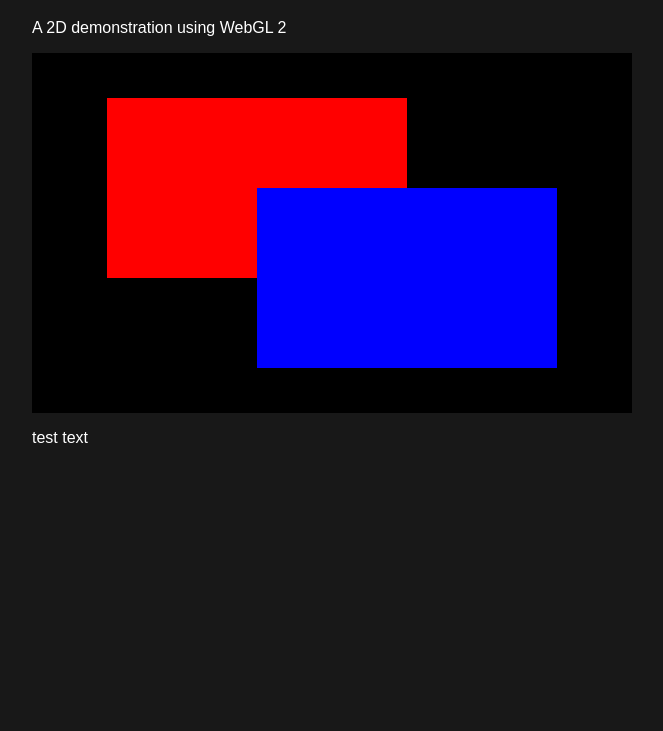
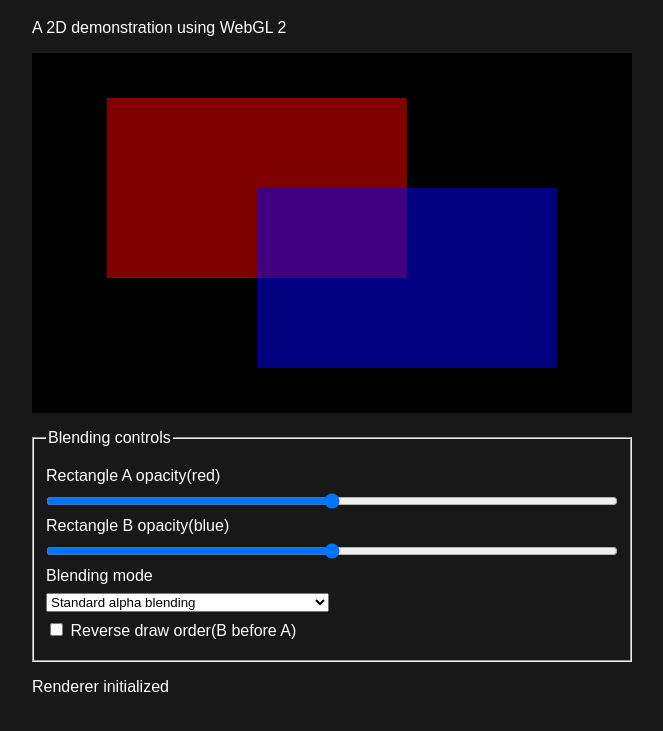
Before and after one commit to nmiysfs/alpha-blending, a plain HTML site: page index.html in a window 1280 px wide. Shown: the part 109-840 px from the top of the page, without its empty margins (308-971 px from the left). Before the commit the page ends 800 px from the top, so only its background shows below. Drawn offline with Linux system fonts and the light colour scheme.

Commit message:
blending
- extended the RGB uniform to straight-alpha RGBA
- added independent opacity sliders and draw-order controls
- Configured 3 rendering modes using GPU blending states
- Reused existing geometry, VAO, VBO, and shader program
- Extracted rectangle drawing to prevent repeated draw logic
- Used input-driven renering
- Disabled controls untilinitialization completes

```diff
--- a/index.html
+++ b/index.html
@@ -27,6 +27,29 @@ brief   defines the application interface and WebGL drawing interface
             Your browser does not support canvas
         </canvas>
 
+        <!--controls remain disabled until the renderer is initialized-->
+        <fieldset id="controls" disabled>
+            <legend>Blending controls</legend>
+
+            <label for="opacityA">Rectangle A opacity(red)</label>
+            <input id="opacityA" type="range" min="0" max="1" step="0.01" value="0.5">
+
+            <label for="opacityB">Rectangle B opacity(blue)</label>
+            <input id="opacityB" type="range" min="0" max="1" step="0.01" value="0.5">
+
+            <label for="blendMode">Blending mode</label>
+            <select id="blendMode">
+                <option value="alpha">Standard alpha blending</option>
+                <option value="additive">Additive blending</option>
+                <option value="disabled">Blending disabled(Opacity change disabled)</option>
+            </select>
+
+            <label>
+                <input id="reverseOrder" type="checkbox">
+                Reverse draw order(B before A)
+            </label>
+        </fieldset>
+
         <!--displays renderer initializaton and error messages-->
         <p id="status" role="status">Initializing renderer...</p>
     </main>
--- a/main.js
+++ b/main.js
@@ -1,10 +1,15 @@
 /**
 File    main.js
-brief   initializes WebGL2 and draws 2 overlapping opaque rectangles
+brief   rennders 2 overlapping rectangles with configurable blending
 */
 
 const canvas = document.getElementById("glCanvas");
 const statusText = document.getElementById("status");
+const controls = document.getElementById("controls");
+const opacityA = document.getElementById("opacityA");
+const opacityB = document.getElementById("opacityB");
+const blendMode = document.getElementById("blendMode");
+const reverseOrder = document.getElementById("reverseOrder");
 
 let gl;
 let program;
@@ -121,24 +126,66 @@ function initGeometry() {
 }
 
 /**
+configureBlending
+sets the blending state and factors for the selected mode
+ */
+function configureBlending(){
+    if(blendMode.value === "disabled"){
+        gl.disable(gl.BLEND);
+        return;
+    }
+
+    gl.enable(gl.BLEND);
+    gl.blendEquation(gl.FUNC_ADD);
+
+    //both enabled modes use source alpha but differ in destination weighting
+    if(blendMode.value === "additive"){
+        gl.blendFunc(gl.SRC_ALPHA, gl.ONE);
+    } else{
+        gl.blendFunc(gl.SRC_ALPHA, gl.ONE_MINUS_SRC_ALPHA);
+    }
+}
+
+/**
+drawRectangle
+sets the RGBA unifor&draws one rectangle
+parameters:
+- first     index of first vertex
+- color     RGB color array
+- opacity   alpha value(0-1)
+*/
+function drawRectangle(first, color, opacity) {
+    gl.uniform4f(colorLocation, color[0], color[1], color[2], opacity);
+    gl.drawArrays(gl.TRIANGLES, first, 6);
+}
+
+/**
 draw
-clears the framebuffer and draws both rectangles in a fixed order
+clears the framebuffer and draws both rectangles in the selected order
 */
 function draw() {
     gl.viewport(0, 0, gl.drawingBufferWidth, gl.drawingBufferHeight);
     gl.clearColor(0.0, 0.0, 0.0, 1.0);
     gl.clear(gl.COLOR_BUFFER_BIT);
 
-    gl.disable(gl.BLEND);
+    configureBlending();
     gl.useProgram(program);
     gl.bindVertexArray(vertexArray);
 
-    //draw rectangle A(red)
-    gl.uniform3f(colorLocation, 1.0, 0.0, 0.0);
-    gl.drawArrays(gl.TRIANGLES, 0, 6);
-    //draw rectangle B(blue)
-    gl.uniform3f(colorLocation, 0.0, 0.0, 1.0);
-    gl.drawArrays(gl.TRIANGLES, 6, 6);
+    //read the slider values as numbers
+    const alphaA = opacityA.valueAsNumber;
+    const alphaB = opacityB.valueAsNumber;
+    const red =[1.0, 0.0, 0.0];
+    const blue =[0.0, 0.0, 1.0];
+
+    //only change submission order, geometry and rectangle colors remain fixed
+    if(reverseOrder.checked){
+        drawRectangle(6, blue, alphaB);
+        drawRectangle(0, red, alphaA);
+    } else{
+        drawRectangle(0, red, alphaA);
+        drawRectangle(6, blue, alphaB);
+    }
 
     gl.bindVertexArray(null);
 }
@@ -171,7 +218,14 @@ async function init(){
         throw new Error("WebGL error: " + error);
     }
 
-    statusText.textContent = "test text";
+    //redraw on input changes instead of running a continuous rendering loop
+    opacityA.addEventListener("input",draw);
+    opacityB.addEventListener("input",draw);
+    blendMode.addEventListener("change", draw);
+    reverseOrder.addEventListener("change", draw);
+
+    controls.disabled = false;
+    statusText.textContent = "Renderer initialized";
 }
 
 //report intialization failures on webpage&in console
--- a/shaders/rectangle.frag
+++ b/shaders/rectangle.frag
@@ -6,10 +6,10 @@ brief   outputs the color of each rectangle fragment
 
 precision mediump float;
 
-uniform vec3 uColor;
+uniform vec4 uColor;
 out vec4 fragColor;
 
 void main(){
-    //use supplied RGB color with fully opaque alpha
-    fragColor =vec4(uColor, 1.0);
+    //output straight alpha RGBA w/o multiplying RGB by alpha
+    fragColor = uColor;
 }
--- a/style.css
+++ b/style.css
@@ -27,3 +27,23 @@ canvas{
     height: auto;/*preserve the drawing buffers aspect ratio*/
     background: #000000;
 }
+
+/*space the controls beneath the rendering canvas*/
+fieldset{
+    min-width: 0;
+    margin: 16px 0;
+    padding:12px;
+}
+
+/*place each control label on a seperate line*/
+fieldset label {
+    display:block;
+    margin: 8px 0;
+}
+
+/*configure the opacity sliders without affecting the checkbox*/
+fieldset input[type="range"] {
+    display:block;
+    width: 100%;
+    margin:4px 0;
+}
```
Also changed, not shown: Development/Base/DEV1.png (renamed from Development/DEV1.png), Development/Blending/additive-reversed.png (added), Development/Blending/alpha-normal-order.png (added), Development/Blending/alpha-partial-opacity.png (added), Development/Blending/alpha-reversed-order.png (added), Development/Blending/alpha-zero-opacity.png (added), Development/Blending/blending-disabled-reversed.png (added), 2 other files.
